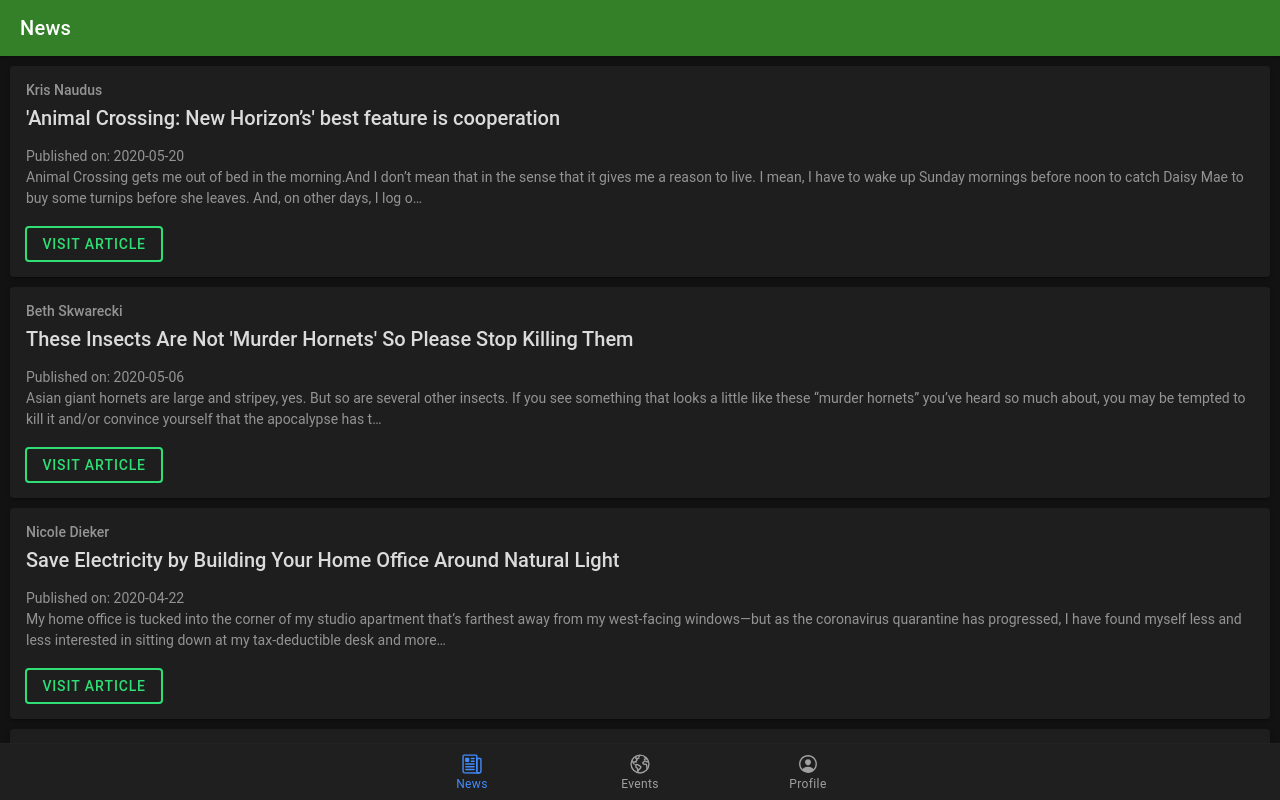
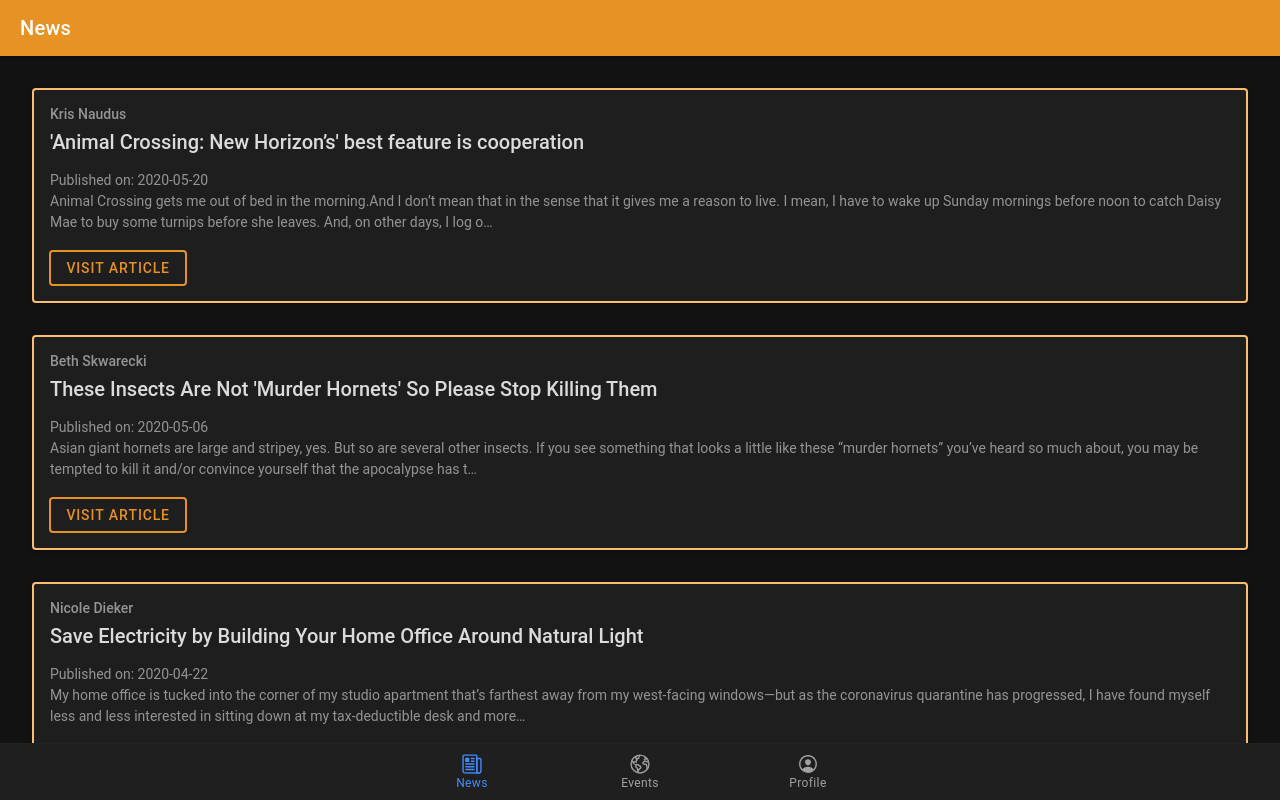
Before and after one commit to myOhana/MyNatur.Space, a React (Create React App) app: page /news in a window 1280 px wide. Built offline with nearby package versions, Linux system fonts and the light colour scheme.

Commit message:
changed colours

```diff
--- a/package.json
+++ b/package.json
@@ -22,6 +22,7 @@
     "react-router": "^5.1.2",
     "react-router-dom": "^5.1.2",
     "react-scripts": "3.4.1",
+    "tachyons": "^4.12.0",
     "typescript": "3.8.3"
   },
   "scripts": {
--- a/src/components/Card/Card.css
+++ b/src/components/Card/Card.css
@@ -2,3 +2,11 @@
     margin-left: 15px;
     margin-bottom: 15px;
 }
+
+.bordercolor{
+    border: 2px solid #A9FF9C;
+}
+
+.bordercolorn{
+        border: 2px solid #fbbe6d;
+}
--- a/src/components/Card/Card.js
+++ b/src/components/Card/Card.js
@@ -8,10 +8,11 @@ import {
   IonButton,
 } from "@ionic/react";
 import "./Card.css";
+import 'tachyons';
 
 const Card = ({ id, organization, location, day, date, details }) => {
   return (
-    <IonCard>
+    <IonCard className='grow ma4 bordercolor'>
       <IonCardHeader>
         <IonCardSubtitle>{organization}</IonCardSubtitle>
         <IonCardTitle>{location}</IonCardTitle>
--- a/src/components/NewsCard/NewsCard.js
+++ b/src/components/NewsCard/NewsCard.js
@@ -8,10 +8,12 @@ import {
   IonButton,
 } from "@ionic/react";
 import "../Card/Card.css";
+import 'tachyons';
+import '../../theme/variables.css';
 
 const NewsCard = ({ author, title, url, publishedAt, description }) => {
   return (
-    <IonCard>
+    <IonCard className='grow ma4 bordercolorn' >
       <IonCardHeader>
         <IonCardSubtitle>{author}</IonCardSubtitle>
         <IonCardTitle>{title}</IonCardTitle>
@@ -24,7 +26,7 @@ const NewsCard = ({ author, title, url, publishedAt, description }) => {
       </IonCardContent>
       <IonButton
         className="button"
-        color="success"
+        color="newsheadline"
         fill="outline"
         target="_blank"
         href={url}
--- a/src/pages/Tabs/News.js
+++ b/src/pages/Tabs/News.js
@@ -14,7 +14,7 @@ const News = () => {
  return (
       <IonPage>
         <IonHeader>
-          <IonToolbar color="headline">
+          <IonToolbar color="newsheadline">
             <IonTitle>News</IonTitle>
           </IonToolbar>
         </IonHeader>
--- a/src/pages/Tabs/Profile.js
+++ b/src/pages/Tabs/Profile.js
@@ -21,7 +21,7 @@ const Profile = () => {
         <IonPage>
             <IonContent>
                 <IonHeader>
-                    <IonToolbar color="headline">
+                    <IonToolbar color="profileheadline">
                         <IonTitle>My Nature Profile</IonTitle>
                     </IonToolbar>
                 </IonHeader>
@@ -32,7 +32,7 @@ const Profile = () => {
                                 <img src="https://image.flaticon.com/icons/svg/145/145852.svg" alt="avataar" />
                             </IonAvatar>
                             <IonText>
-                                <h5>Hi, Natlie</h5>
+                                <h5>Hi, Natasha</h5>
                             </IonText>
                         </IonCol>
                         <IonCol size="7">
@@ -47,7 +47,7 @@ const Profile = () => {
                                 </IonLabel>
                             </IonItem>
                             <IonItem lines="none">
-                                <IonLabel className="trees-cut">
+                                <IonLabel className="trees-cut" color='profileheadline'>
                                     <h2> Trees Cut: </h2>
                                 </IonLabel>
                             </IonItem>
--- a/src/theme/profilepage.css
+++ b/src/theme/profilepage.css
@@ -55,7 +55,7 @@
 .trees-cut {
     height: 40px;
     border-radius: 10px;
-    background-color: #B74141;
+    background-color: #e04c5b;
     color: #ffffff;
 }
 
--- a/src/theme/variables.css
+++ b/src/theme/variables.css
@@ -82,6 +82,30 @@ http://ionicframework.com/docs/theming/ */
   --ion-color-headline-contrast-rgb: 255, 255, 255;
   --ion-color-headline-shade: #2d7123;
   --ion-color-headline-tint: #478d3e;
+
+  /* newsheadline color */
+  --ion-color-newsheadline: #e69225;
+  --ion-color-newsheadline-rgb: 230,146,37;
+  --ion-color-newsheadline-contrast: #ffffff;
+  --ion-color-newsheadline-contrast-rgb: 0,0,0;
+  --ion-color-newsheadline-shade: #ca8021;
+  --ion-color-newsheadline-tint: #e99d3b;
+
+  /* profileheadline color  */
+  --ion-color-profileheadline: #e04c5b;
+  --ion-color-profileheadline-rgb: 224,76,91;
+  --ion-color-profileheadline-contrast: #ffffff;
+  --ion-color-profileheadline-contrast-rgb: 255,255,255;
+  --ion-color-profileheadline-shade: #c54350;
+  --ion-color-profileheadline-tint: #e35e6b;
+
+  /* Newscard color */
+  --ion-color-newscard: #bbfbb1;
+  --ion-color-newscard-rgb: 169, 255, 156;
+  --ion-color-newscard-contrast: #000000;
+  --ion-color-newscard-contrast-rgb: 0, 0, 0;
+  --ion-color-newscard-shade: #a7f59b;
+  --ion-color-newscard-tint: #b2ffa6;
 }
 
 @media (prefers-color-scheme: light) {
@@ -161,6 +185,30 @@ http://ionicframework.com/docs/theming/ */
     --ion-color-headline-contrast-rgb: 255, 255, 255;
     --ion-color-headline-shade: #2d7123;
     --ion-color-headline-tint: #478d3e;
+
+    /* newsheadline color */
+  --ion-color-newsheadline: #e69225;
+  --ion-color-newsheadline-rgb: 230,146,37;
+  --ion-color-newsheadline-contrast: #ffffff;
+  --ion-color-newsheadline-contrast-rgb: 0,0,0;
+  --ion-color-newsheadline-shade: #ca8021;
+  --ion-color-newsheadline-tint: #e99d3b;
+
+  /* profile headline */
+  --ion-color-profileheadline: #e04c5b;
+  --ion-color-profileheadline-rgb: 224,76,91;
+  --ion-color-profileheadline-contrast: #ffffff;
+  --ion-color-profileheadline-contrast-rgb: 255,255,255;
+  --ion-color-profileheadline-shade: #c54350;
+  --ion-color-profileheadline-tint: #e35e6b;
+
+    /* Newscard color */
+    --ion-color-newscard: #a9ff9c;
+    --ion-color-newscard-rgb: 169, 255, 156;
+    --ion-color-newscard-contrast: #000000;
+    --ion-color-newscard-contrast-rgb: 0, 0, 0;
+    --ion-color-newscard-shade: #95e089;
+    --ion-color-newscard-tint: #b2ffa6;
   }
 
   /*
@@ -199,7 +247,6 @@ http://ionicframework.com/docs/theming/ */
 
     --ion-item-background: #000000;
   }
-
 
   /*
    * Material Design Dark Theme
@@ -252,6 +299,32 @@ http://ionicframework.com/docs/theming/ */
   --ion-color-tint: var(--ion-color-headline-tint);
 }
 
+.ion-color-newsheadline {
+  --ion-color-base: var(--ion-color-newsheadline);
+  --ion-color-base-rgb: var(--ion-color-newsheadline-rgb);
+  --ion-color-contrast: var(--ion-color-newsheadline-contrast);
+  --ion-color-contrast-rgb: var(--ion-color-newsheadline-contrast-rgb);
+  --ion-color-shade: var(--ion-color-newsheadline-shade);
+  --ion-color-tint: var(--ion-color-newsheadline-tint);
+}
+
+.ion-color-profileheadline {
+  --ion-color-base: var(--ion-color-profileheadline);
+  --ion-color-base-rgb: var(--ion-color-profileheadline-rgb);
+  --ion-color-contrast: var(--ion-color-profileheadline-contrast);
+  --ion-color-contrast-rgb: var(--ion-color-profileheadline-contrast-rgb);
+  --ion-color-shade: var(--ion-color-profileheadline-shade);
+  --ion-color-tint: var(--ion-color-profileheadline-tint);
+}
+
+.ion-color-newscard {
+  --ion-color-base: var(--ion-color-newscard);
+  --ion-color-base-rgb: var(--ion-color-newscard-rgb);
+  --ion-color-contrast: var(--ion-color-newscard-contrast);
+  --ion-color-contrast-rgb: var(--ion-color-newscard-contrast-rgb);
+  --ion-color-shade: var(--ion-color-newscard-shade);
+  --ion-color-tint: var(--ion-color-newscard-tint);
+}
 
 /*
  * Dark Colors
```
Also changed, not shown: 1 other file (tests, documents, lock files or other folders).
